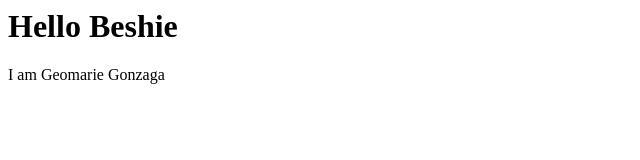
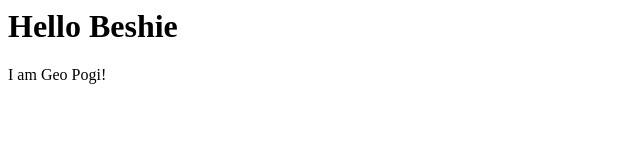
Before and after one commit to GEOMARIE/geomari3, a plain HTML site: page index.html in a window 1280 px wide. Shown: the full height of the page, 0-640 px from the left. Drawn offline with Linux system fonts and the light colour scheme.

Commit message:
Update index.html

```diff
--- a/index.html
+++ b/index.html
@@ -4,6 +4,6 @@
 </head>
 <body>
 <h1>Hello Beshie</h1>
- I am Geomarie Gonzaga
+ I am Geo Pogi!
 </body>
 </html>
```
